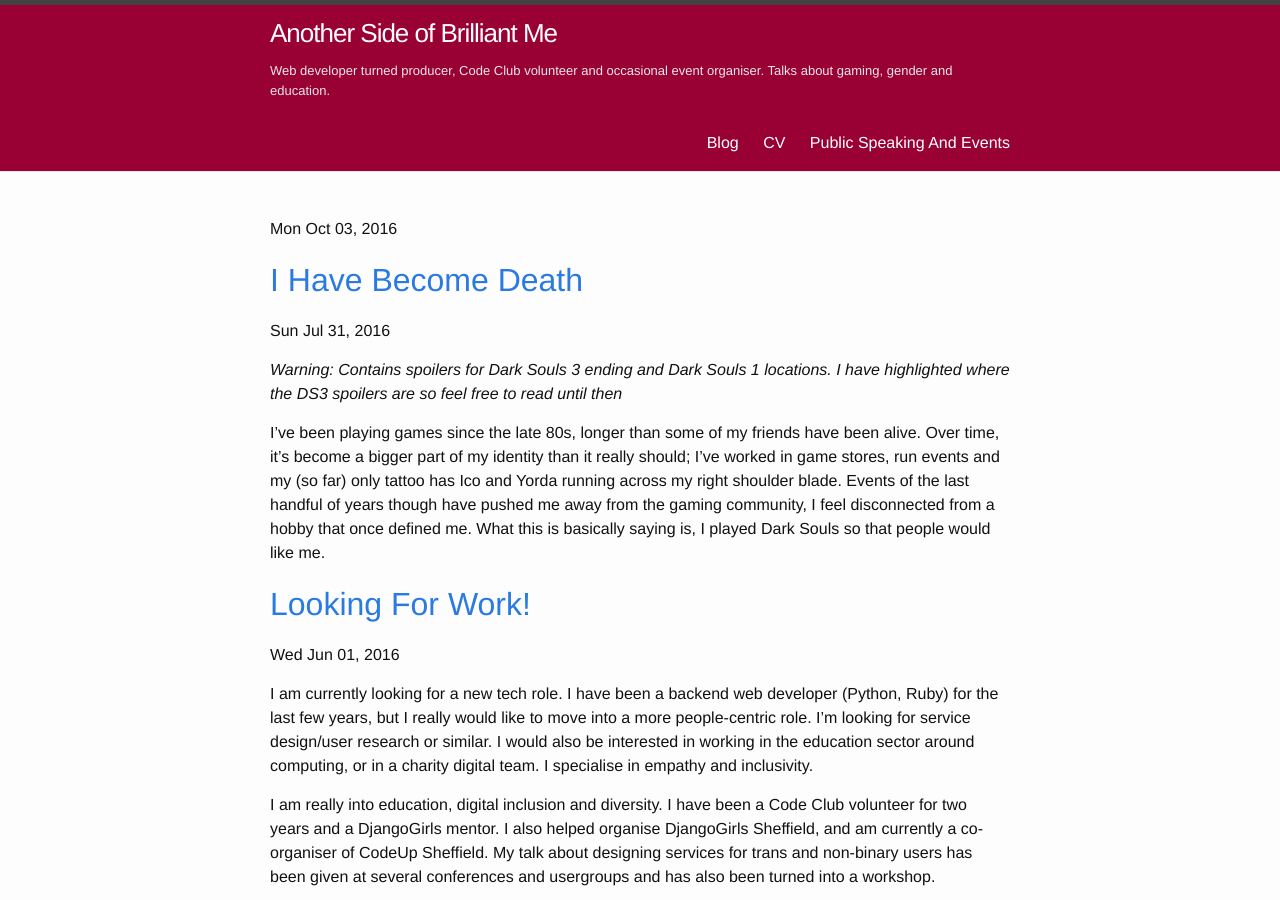
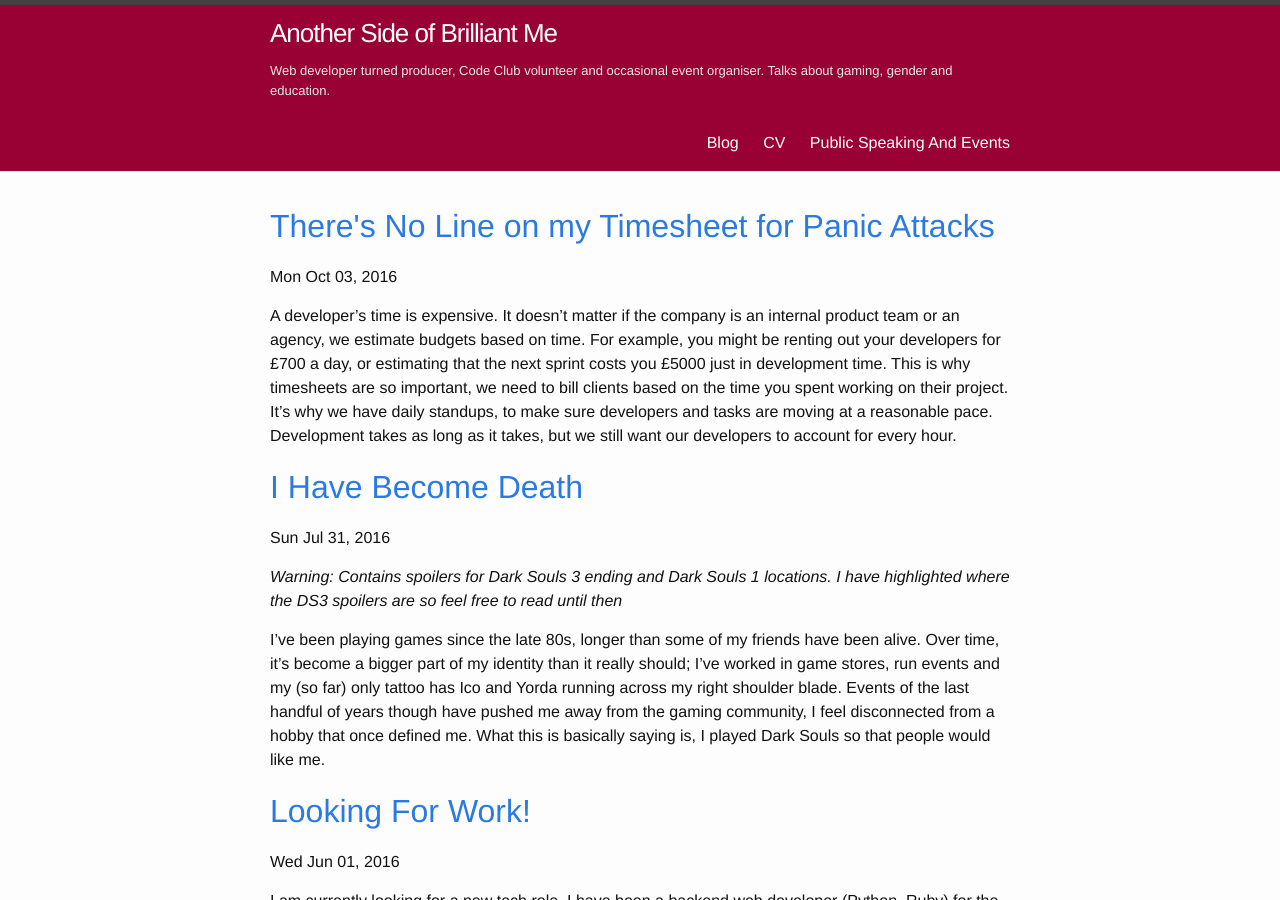
Before and after one commit to kitation/kitation.github.io, a Jekyll site: the page built from index.html, in a window 1280 px wide and 900 px high. Built offline with Jekyll 4.4.1, drawn with Linux system fonts in a browser that asks for light colours; the list of posts is cut into pages by our own code.

Commit message:
quotes are hard

```diff
--- a/_config.yml
+++ b/_config.yml
@@ -14,3 +14,4 @@ github_username:  kitation
 
 # Build settings
 markdown: kramdown
+gems: [jekyll-paginate]
--- a/_posts/2016-10-03-theres-no-timesheet-for-panic-attacks.markdown
+++ b/_posts/2016-10-03-theres-no-timesheet-for-panic-attacks.markdown
@@ -2,7 +2,7 @@
 layout: post
 status: publish
 published: true
-title: ! 'There's No Line on my Timesheet for Panic Attacks'
+title: ! "There's No Line on my Timesheet for Panic Attacks"
 author:
   display_name: chad
 
```
